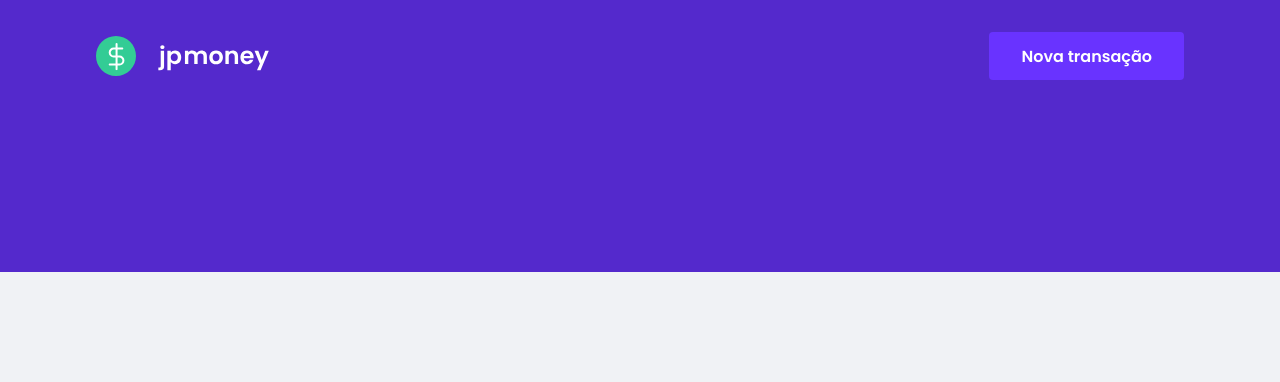
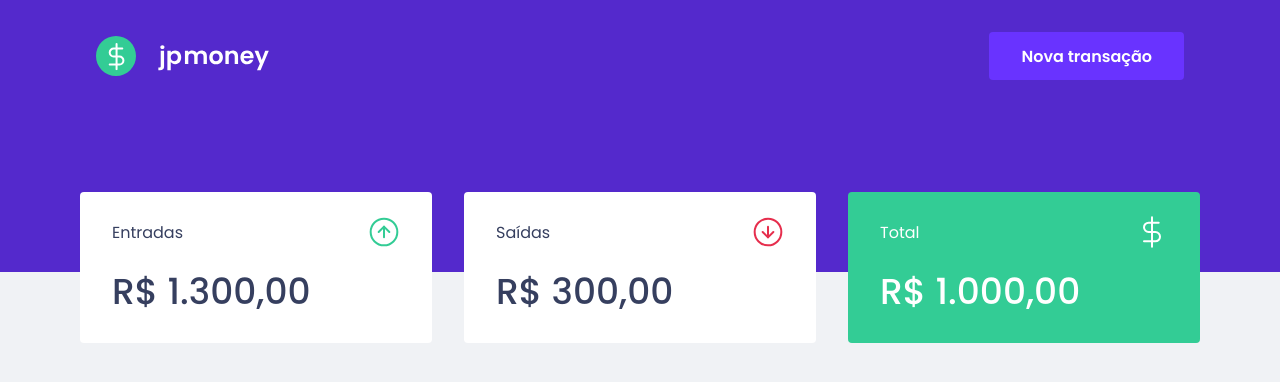
Before and after one commit to sudjoao/jpmoney, a React (Create React App) app: page / in a window 1280 px wide. Shown: the top 382 px of the page. Built offline with nearby package versions, Linux system fonts and the light colour scheme.

Commit message:
Create initial code to summary and dashboard

```diff
--- a/public/index.html
+++ b/public/index.html
@@ -11,7 +11,7 @@
 
     <title>jpmoney</title>
 
-    <link href="https://fonts.googleapis.com/css2?family=Poppins:wght@400;600&display=swap" rel="stylesheet">
+    <link href="https://fonts.googleapis.com/css2?family=Poppins:wght@400;500;600&display=swap" rel="stylesheet">
   </head>
   <body>
     <noscript>You need to enable JavaScript to run this app.</noscript>
--- a/src/App.tsx
+++ b/src/App.tsx
@@ -1,3 +1,4 @@
+import { Dashboard } from "./components/Dashboard";
 import { Header } from "./components/Header";
 import { GlobalStyle } from "./styles/global";
 
@@ -5,6 +6,7 @@
   return (
     <>
       <Header />
+      <Dashboard />
       <GlobalStyle />
     </>
   );
--- /dev/null
+++ b/src/components/Dashboard/index.tsx
@@ -0,0 +1,10 @@
+import { Summary } from "../Summary";
+import { Container } from "./styles";
+
+export function Dashboard(){
+    return(
+        <Container>
+            <Summary/>
+        </Container>
+    );
+}
--- /dev/null
+++ b/src/components/Dashboard/styles.ts
@@ -0,0 +1,6 @@
+import styled from "styled-components";
+
+export const Container = styled.main`
+    max-width: 1120px;
+    margin: 0 auto;
+`
--- /dev/null
+++ b/src/components/Summary/index.tsx
@@ -0,0 +1,32 @@
+import { Container } from "./styles";
+import incomeImg from "../../assets/income.svg";
+import outcomeImg from "../../assets/outcome.svg";
+import totalImg from "../../assets/total.svg";
+
+export function Summary() {
+    return (
+        <Container>
+            <div>
+                <header>
+                    <p>Entradas</p>
+                    <img src={incomeImg} alt="" />
+                </header>
+                <strong>R$ 1.300,00</strong>
+            </div>
+            <div>
+                <header>
+                    <p>Saídas</p>
+                    <img src={outcomeImg} alt="" />
+                </header>
+                <strong>R$ 300,00</strong>
+            </div>
+            <div className="hightlight-card">
+                <header>
+                    <p>Total</p>
+                    <img src={totalImg} alt="" />
+                </header>
+                <strong>R$ 1.000,00</strong>
+            </div>
+        </Container>
+    );
+}
--- /dev/null
+++ b/src/components/Summary/styles.ts
@@ -0,0 +1,33 @@
+import styled from "styled-components";
+
+export const Container = styled.div`
+    display: grid;
+    grid-template-columns: repeat(3, 1fr);
+    margin-top: -5rem;
+    gap: 2rem;
+    div{
+        background: var(--shape);
+        padding: 1.5rem 2rem;
+        border-radius: 0.25rem;
+        color: var(--text-title);
+
+        header{
+            display: flex;
+            align-items: center;
+            justify-content: space-between;
+        }
+
+        strong{
+            display: block;
+            margin-top: 1rem;
+            font-weight: 500;
+            font-size: 2.25rem;
+
+        }
+    }
+
+    .hightlight-card{
+        background: var(--green);
+        color: #fff;
+    }
+`
--- a/src/styles/global.ts
+++ b/src/styles/global.ts
@@ -6,6 +6,7 @@
         --red: #e52e4d;
         --blue: #5429cc;
         --blue-light: #6933ff;
+        --green: #33CC95;
         --text-title: #363f5f;
         --text-body: #969cb3;
         --shape: #ffffff;
```
